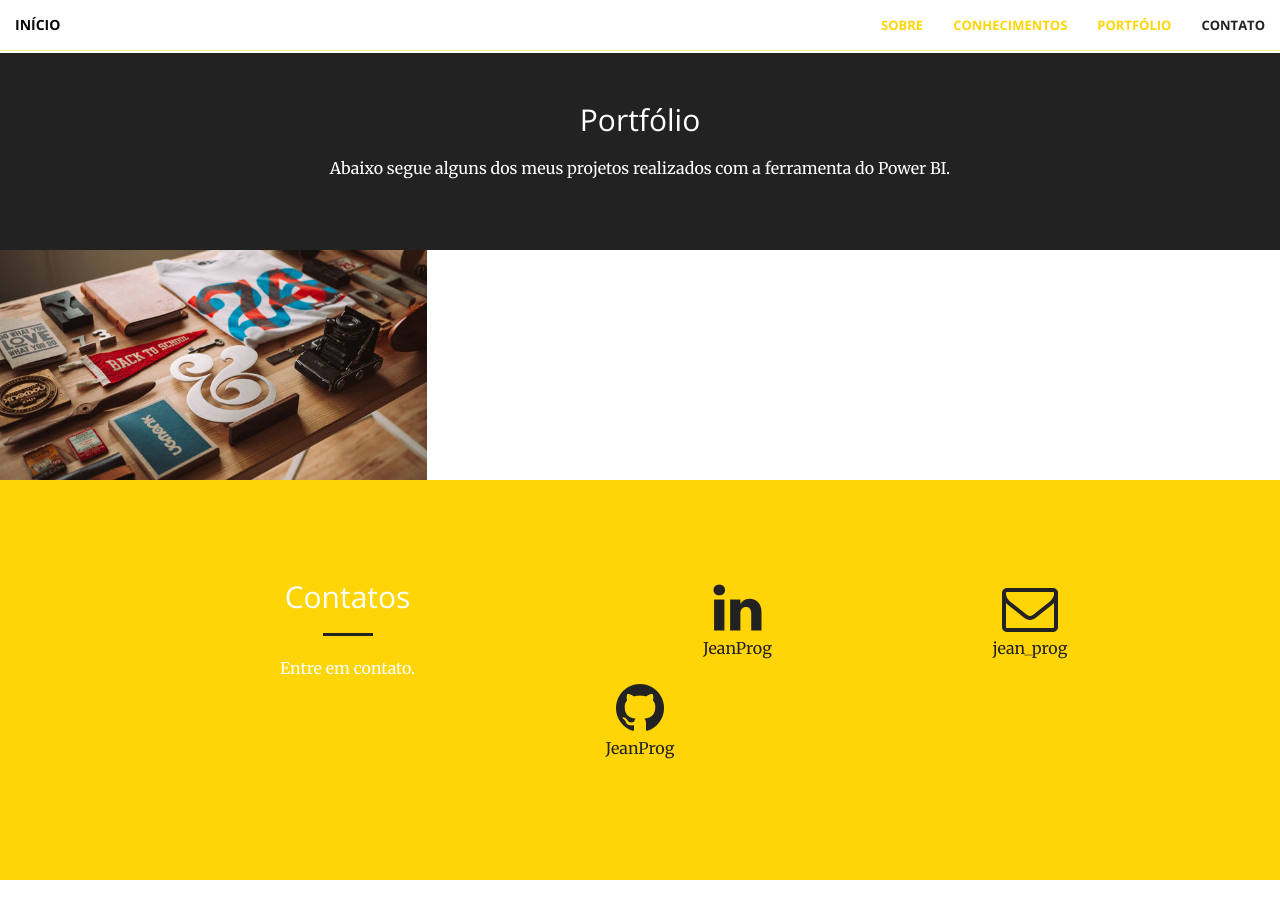
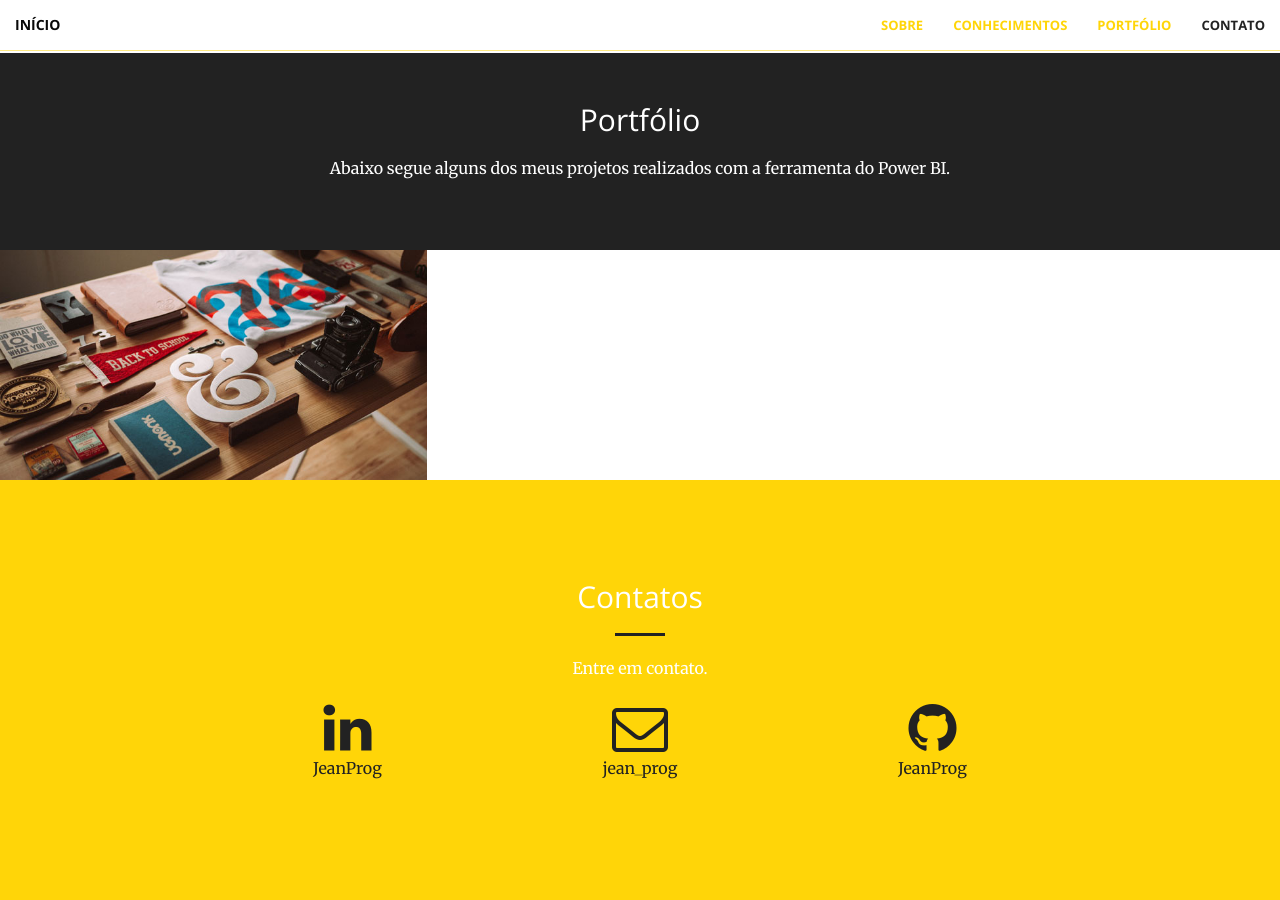
Before and after one commit to jeandata/BI, a Jekyll site: the page built from index.html, in a window 1280 px wide and 900 px high, scrolled down 1743 px. Built offline with Jekyll 4.4.1, drawn with Linux system fonts in a browser that asks for light colours.

Commit message:
Update contact.html

```diff
--- a/_includes/contact.html
+++ b/_includes/contact.html
@@ -1,7 +1,7 @@
 <section class="bg-dark" id="contact">
     <div class="container">
         <div class="row">
-            <div class="col-lg-2 col-lg-offset-2 text-center">
+            <div class="col-lg-8 col-lg-offset-2 text-center">
                 <h2 class="section-heading">Contatos</h2>
                 <hr class="primary">
                 <p>Entre em contato.</p>
```
